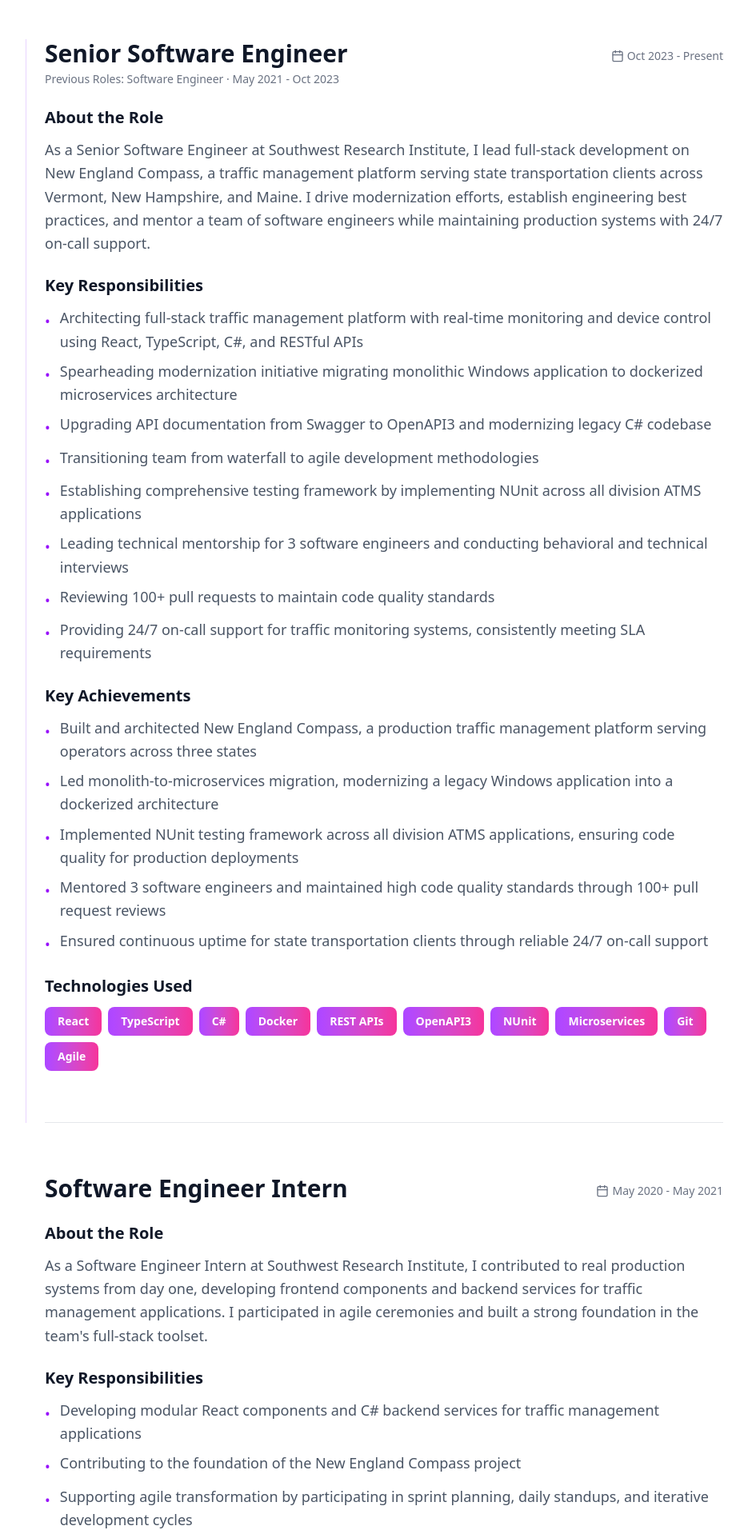
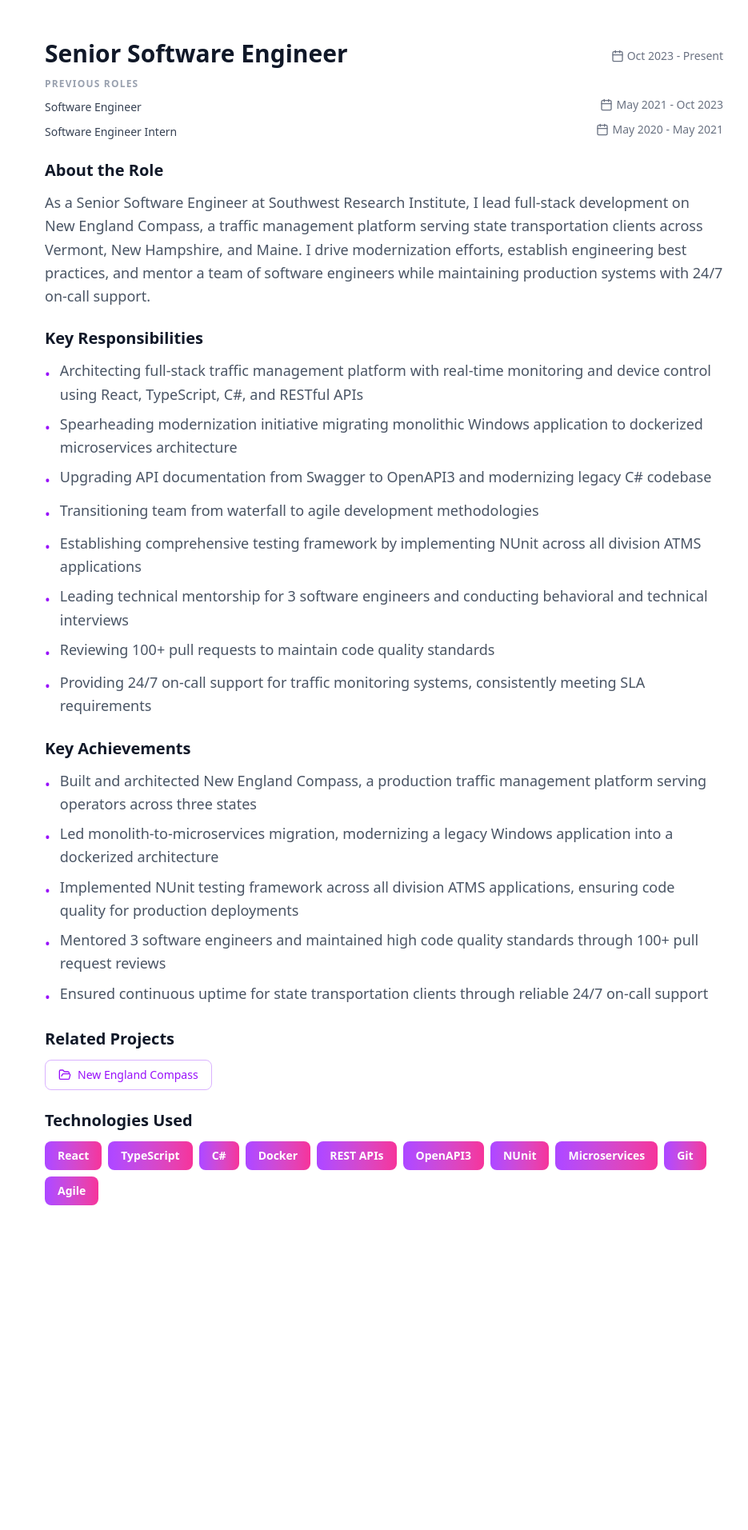
Before and after one commit to alexg1299/alexandragarcia.me, a React (Vite) app: page /experience in a window 1280 px wide. Shown: the part 347-2260 px from the top of the page at 80% size, without its empty margins (160-1095 px from the left). After the commit the page ends 1950 px from the top, so only its background shows below. Built offline with nearby package versions, Linux system fonts and the light colour scheme.

Commit message:
previous roles update
Added multiple previous roles options.
Updated styling

```diff
--- a/src/components/About.jsx
+++ b/src/components/About.jsx
@@ -85,12 +85,12 @@
             </p>
 
             <div className="border-t border-gray-100 dark:border-gray-700 pt-4 mb-6 space-y-2">
-              {experienceData[0].previousTitle && (
-                <div className="flex items-center justify-between text-sm">
-                  <span className="font-medium text-gray-700 dark:text-gray-300">{experienceData[0].previousTitle}</span>
-                  <span className="text-gray-400 dark:text-gray-500">{experienceData[0].previousDate}</span>
+              {experienceData[0].previousTitles?.map((prev) => (
+                <div key={prev.title} className="flex items-center justify-between text-sm">
+                  <span className="font-medium text-gray-700 dark:text-gray-300">{prev.title}</span>
+                  <span className="text-gray-400 dark:text-gray-500">{prev.date}</span>
                 </div>
-              )}
+              ))}
               {experienceData.slice(1).map((role) => (
                 <div key={role.id} className="flex items-center justify-between text-sm">
                   <span className="font-medium text-gray-700 dark:text-gray-300">{role.title}</span>
--- a/src/context/PortfolioContext.jsx
+++ b/src/context/PortfolioContext.jsx
@@ -142,8 +142,7 @@
 //   tech        — array of technology strings
 //
 // Optional fields:
-//   previousTitle    — title of an earlier role at the same company
-//   previousDate     — date range for the previous role
+//   previousTitles   — array of { title, date } for earlier roles at the same company
 //   fullDescription  — longer text shown on the Experience detail page
 //   responsibilities — array of bullet strings
 //   achievements     — array of bullet strings
@@ -152,8 +151,10 @@
     {
       id: 'senior-swe',
       title: "Senior Software Engineer",
-      previousTitle: "Software Engineer",
-      previousDate: "May 2021 - Oct 2023",
+      previousTitles: [
+        { title: "Software Engineer", date: "May 2021 - Oct 2023" },
+        { title: "Software Engineer Intern", date: "May 2020 - May 2021" },
+      ],
       company: "Southwest Research Institute",
       date: "Oct 2023 - Present",
       description: "Architecting full-stack traffic management solutions for New England Compass, serving traffic operators across Vermont, New Hampshire, and Maine with real-time monitoring and device control.",
@@ -175,26 +176,10 @@
         "Mentored 3 software engineers and maintained high code quality standards through 100+ pull request reviews",
         "Ensured continuous uptime for state transportation clients through reliable 24/7 on-call support"
       ],
-      tech: ["React", "TypeScript", "C#", "Docker", "REST APIs", "OpenAPI3", "NUnit", "Microservices", "Git", "Agile"]
-    },
-    {
-      id: 'swe-intern',
-      title: "Software Engineer Intern",
-      company: "Southwest Research Institute",
-      date: "May 2020 - May 2021",
-      description: "Developed modular React components and C# backend services for traffic management applications, contributing to the foundation of the New England Compass project.",
-      fullDescription: "As a Software Engineer Intern at Southwest Research Institute, I contributed to real production systems from day one, developing frontend components and backend services for traffic management applications. I participated in agile ceremonies and built a strong foundation in the team's full-stack toolset.",
-      responsibilities: [
-        "Developing modular React components and C# backend services for traffic management applications",
-        "Contributing to the foundation of the New England Compass project",
-        "Supporting agile transformation by participating in sprint planning, daily standups, and iterative development cycles"
+      tech: ["React", "TypeScript", "C#", "Docker", "REST APIs", "OpenAPI3", "NUnit", "Microservices", "Git", "Agile"],
+      relatedProjects: [
+        { id: 'new-england-compass', title: 'New England Compass' },
       ],
-      achievements: [
-        "Contributed to the early foundation of the New England Compass platform",
-        "Supported agile adoption through active participation in iterative delivery cycles",
-        "Converted internship into a full-time Software Engineer role"
-      ],
-      tech: ["React", "TypeScript", "C#", "REST APIs", "Git", "Agile"],
     },
 ];
 
--- a/src/pages/ExperienceDetail.jsx
+++ b/src/pages/ExperienceDetail.jsx
@@ -1,5 +1,6 @@
 import React, { useContext } from 'react';
-import { Calendar } from 'lucide-react';
+import { Link } from 'react-router-dom';
+import { Calendar, FolderOpen } from 'lucide-react';
 import { PortfolioContext } from '../context/PortfolioContext';
 import BackButton from '../components/ui/BackButton';
 import TechBadge from '../components/ui/TechBadge';
@@ -37,10 +38,19 @@
                     {role.date}
                   </span>
                 </div>
-                {role.previousTitle && (
-                  <p className="text-sm font-medium text-gray-500 dark:text-gray-400">
-                    Previous Roles: {role.previousTitle} &middot; {role.previousDate}
-                  </p>
+                {role.previousTitles?.length > 0 && (
+                  <div className="mt-3 space-y-2">
+                    <p className="text-xs font-semibold uppercase tracking-widest text-gray-400 dark:text-gray-500">Previous Roles</p>
+                    {role.previousTitles.map((prev) => (
+                      <div key={prev.title} className="flex items-baseline justify-between gap-4">
+                        <span className="text-sm font-medium text-gray-700 dark:text-gray-300">{prev.title}</span>
+                        <span className="text-gray-500 dark:text-gray-400 flex items-center gap-1 shrink-0 text-sm">
+                          <Calendar className="w-4 h-4" />
+                          {prev.date}
+                        </span>
+                      </div>
+                    ))}
+                  </div>
                 )}
               </div>
 
@@ -74,6 +84,24 @@
                   </ul>
                 </div>
 
+                {role.relatedProjects?.length > 0 && (
+                  <div>
+                    <h3 className="text-xl font-bold text-gray-900 dark:text-white mb-3">Related Projects</h3>
+                    <div className="flex flex-wrap gap-3">
+                      {role.relatedProjects.map((proj) => (
+                        <Link
+                          key={proj.id}
+                          to={`/project/${proj.id}`}
+                          className="inline-flex items-center gap-2 px-4 py-2 rounded-lg border border-purple-300 dark:border-purple-700 text-purple-600 dark:text-purple-400 hover:bg-purple-50 dark:hover:bg-purple-900/30 transition-colors text-sm font-medium"
+                        >
+                          <FolderOpen className="w-4 h-4" />
+                          {proj.title}
+                        </Link>
+                      ))}
+                    </div>
+                  </div>
+                )}
+
                 <div>
                   <h3 className="text-xl font-bold text-gray-900 dark:text-white mb-3">Technologies Used</h3>
                   {/* Tech stack pills — gradient variant */}
```
